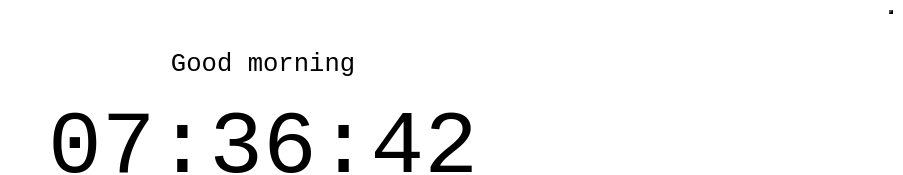
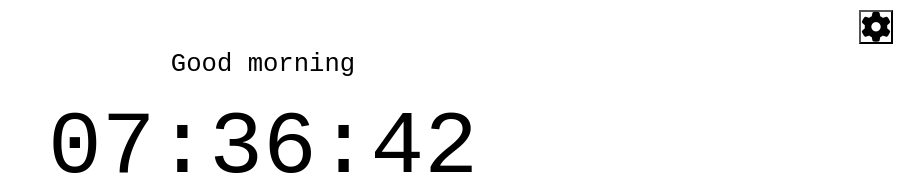
Before and after one commit to tinkerbell93/WeatherApp_hackathon, a plain HTML site: page index.html in a window 1280 px wide. Shown: the top 175 px of the page, without its empty margins (377-1280 px from the left). Drawn offline with Linux system fonts and the light colour scheme.

Commit message:
feat: add fontawesome script

```diff
--- a/index.html
+++ b/index.html
@@ -21,6 +21,7 @@
     <link rel="stylesheet" href="./css/weather-icons-wind.css">
     <script defer type="module" src="./js/clock.mjs"></script>
     <script defer type="module" src="./js/weather.mjs"></script>
+    <script src="https://kit.fontawesome.com/33179a3595.js" crossorigin="anonymous"></script>
   </head>
 
   <body>
```
